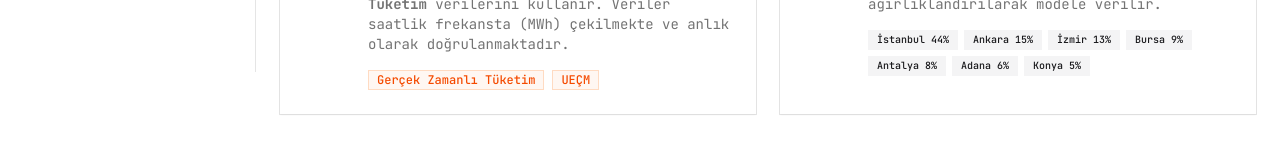
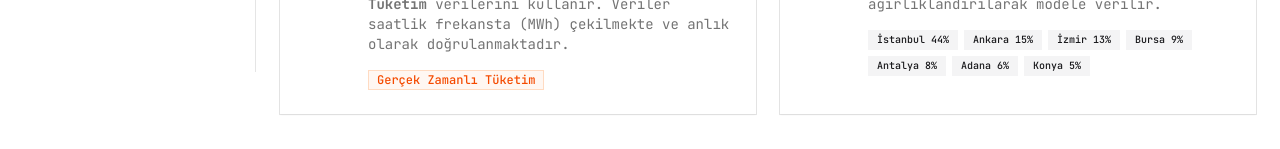
Before and after one commit to berkaydenizyilmaz/voltify-web, a Next.js app: page /hakkinda in a window 1280 px wide. Shown: the part 728-877 px from the top of the page. Built offline with nearby package versions, Linux system fonts and the light colour scheme.

Commit message:
feat: add project overview and AI/ML model details pages

```diff
--- a/src/app/(pages)/hakkinda/page.tsx
+++ b/src/app/(pages)/hakkinda/page.tsx
@@ -88,12 +88,6 @@
                   className="border-orange-500/20 text-orange-600 bg-orange-500/5"
                 >
                   Gerçek Zamanlı Tüketim
-                </Badge>
-                <Badge
-                  variant="outline"
-                  className="border-orange-500/20 text-orange-600 bg-orange-500/5"
-                >
-                  UEÇM
                 </Badge>
               </div>
             </div>
--- a/src/app/(pages)/modeller/page.tsx
+++ b/src/app/(pages)/modeller/page.tsx
@@ -181,7 +181,7 @@
           <div className="flex items-start justify-between">
             <div>
               <p className="text-sm text-muted-foreground">Özellik Sayısı</p>
-              <p className="text-2xl font-bold mt-1">20</p>
+              <p className="text-2xl font-bold mt-1">17</p>
               <p className="text-xs text-muted-foreground mt-1">
                 Feature engineering
               </p>
```
